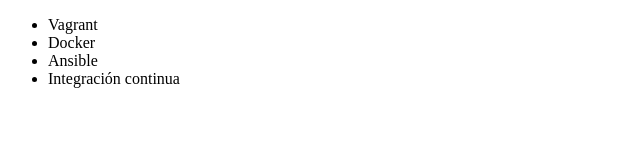
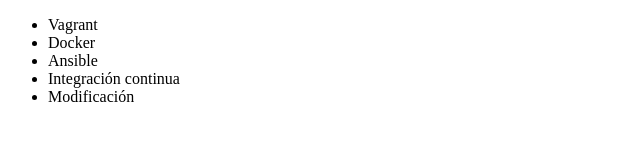
Before and after one commit to NelsonJavier07/alura-git, a plain HTML site: page index.html in a window 1280 px wide. Shown: the whole page, without its empty margins (0-640 px from the left). Drawn offline with Linux system fonts and the light colour scheme.

Commit message:
agregada modificación, para prueba

```diff
--- a/index.html
+++ b/index.html
@@ -10,6 +10,7 @@
          <li> Docker </li>
          <li> Ansible </li>
          <li> Integración continua </li>
+         <li>Modificación</li>
      </ul>
 </body>
 </html>
```
